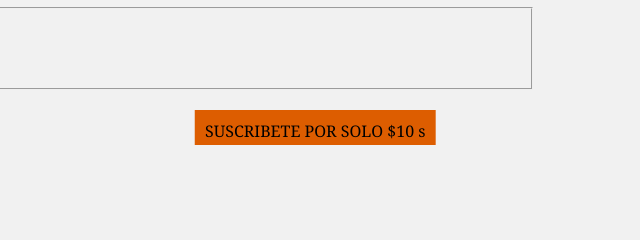
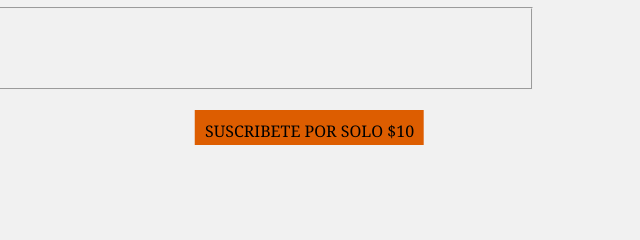
Before and after one commit to YeffritPablo/ideapablo, a plain HTML site: page Proyecto/paginas/subscripcion.html in a window 1280 px wide. Shown: the part 338-578 px from the top of the page, 534-1174 px from the left. Drawn offline with Linux system fonts and the light colour scheme; files that its build step writes are made by us from their sources.

Commit message:
Antes de Boostrap

```diff
--- a/Proyecto/paginas/subscripcion.html
+++ b/Proyecto/paginas/subscripcion.html
@@ -66,7 +66,7 @@
             </fieldset>
         </form>
         <div class="prueba">
-            <p>SUSCRIBETE POR SOLO $10 s </p>
+            <p>SUSCRIBETE POR SOLO $10 </p>
         </div>
     </div>
 
```
Also changed, not shown: Proyecto/index.html (+11 -3 lines).
